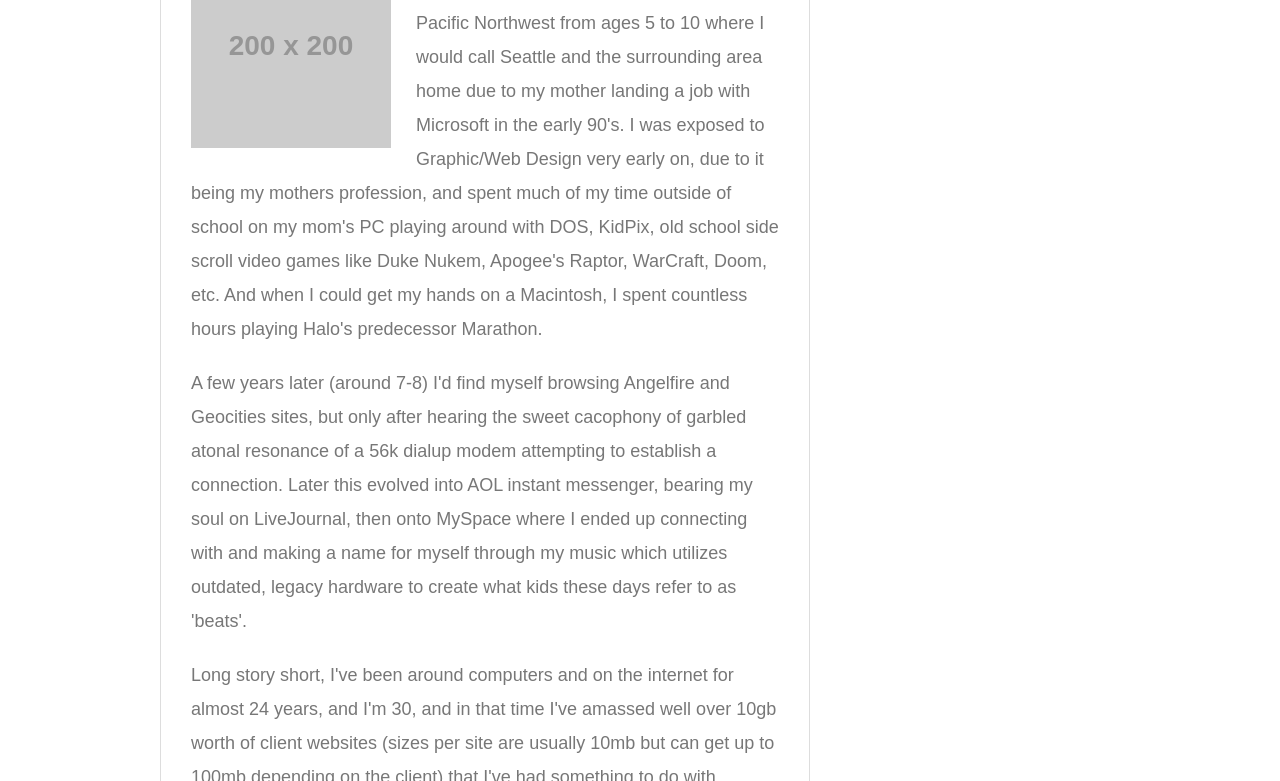
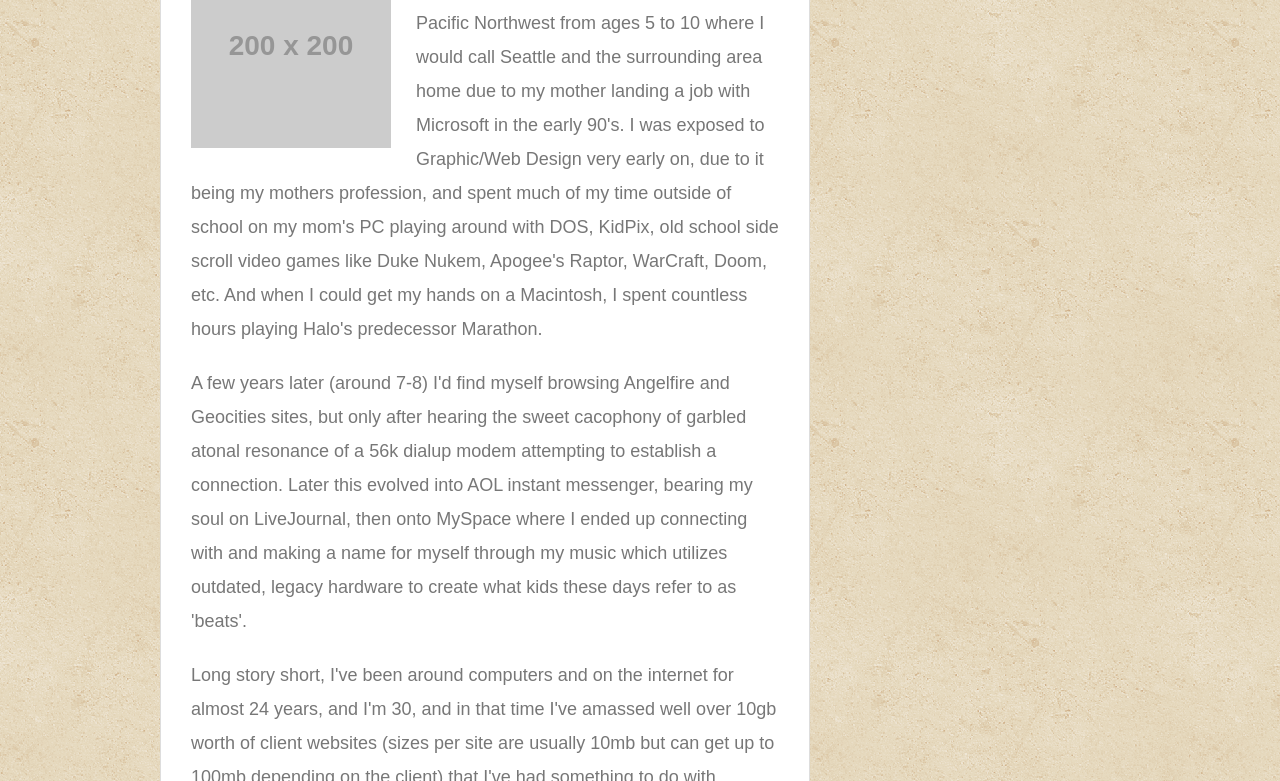
Before and after one commit to dakodablue/dakodablue.github.io, a plain HTML site: page index.html in a window 1280 px wide. Shown: the part 315-1096 px from the top of the page. Drawn offline with Linux system fonts and the light colour scheme; placeholder pictures from the web are drawn by us.

Commit message:
<adds wrong concrete background>

```diff
--- a/css/style.css
+++ b/css/style.css
@@ -2,7 +2,7 @@
     box-sizing: border-box;
 }
 body {
-    background: url('../images/concrete-seamless.png');
+    background: url('../images/vintage-concrete/vintage-concrete/vintage-concrete.png');
     font-size: 18px;
     line-height: 34px;
     font-family: 'Arial', 'Helvetica Neue', Helvetica, sans-serif;
```
Also changed, not shown: images/vintage-concrete/vintage-concrete/readme.txt (added), images/vintage-concrete/vintage-concrete/vintage-concrete.png (added), 2 other files.
